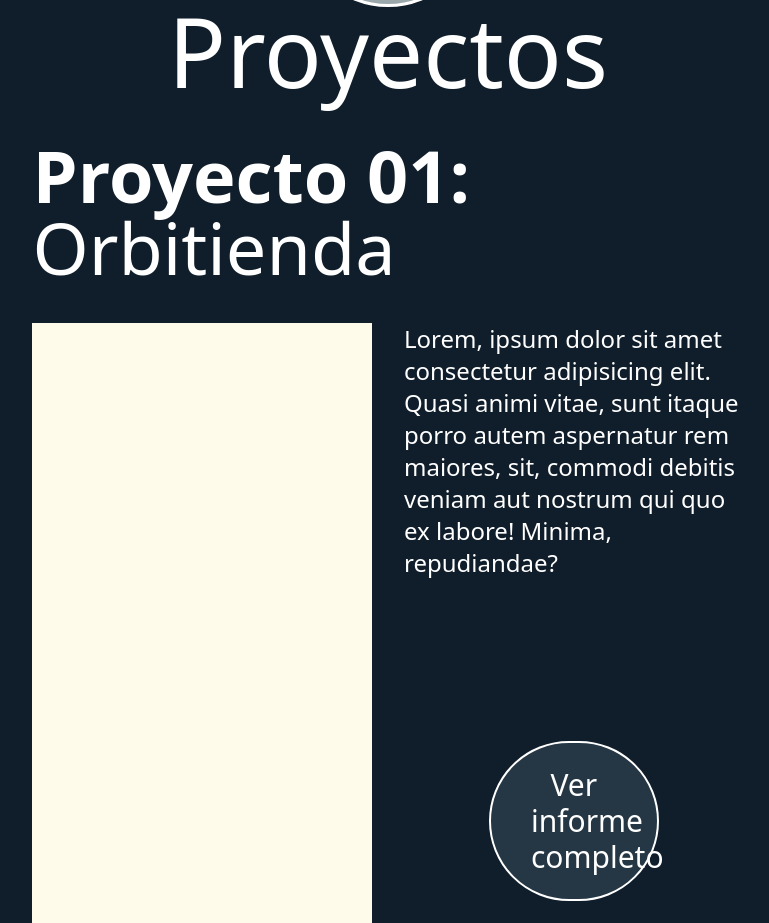
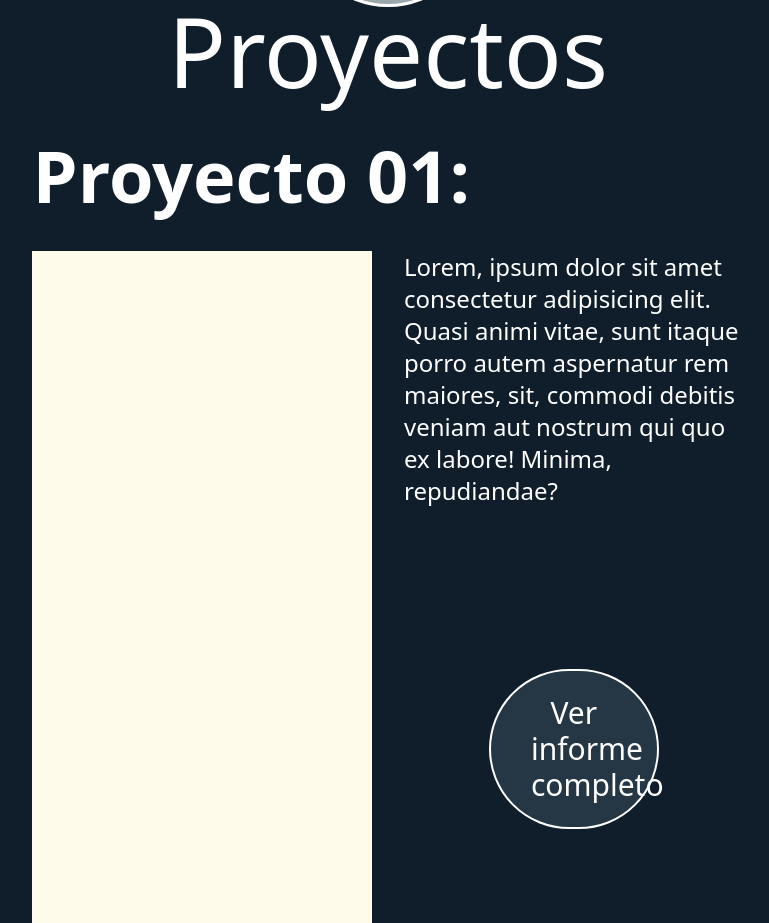
Before and after one commit to anbbel09/portfolio-Qa-1, a website: page src/index.html in a window 1280 px wide. Shown: the part 1780-2703 px from the top of the page, without its empty margins (252-1021 px from the left). Drawn offline with Linux system fonts and the light colour scheme.

Commit message:
se cambio nombre del proyecto

```diff
--- a/src/index.html
+++ b/src/index.html
@@ -142,7 +142,7 @@
 
         <div class="w-full lg:w-4/6 h-full mx-auto flex flex-col justify-center items-start gap-10">
           <h2 class="text-3xl sm:text-5xl md:text-7xl font-semibold text-white">
-            Proyecto 01: <span class="font-light">Orbitienda</span>
+            Proyecto 01: <span class="font-light"></span>
           </h2>
 
           <div class="flex flex-col lg:flex-row gap-8">
```
